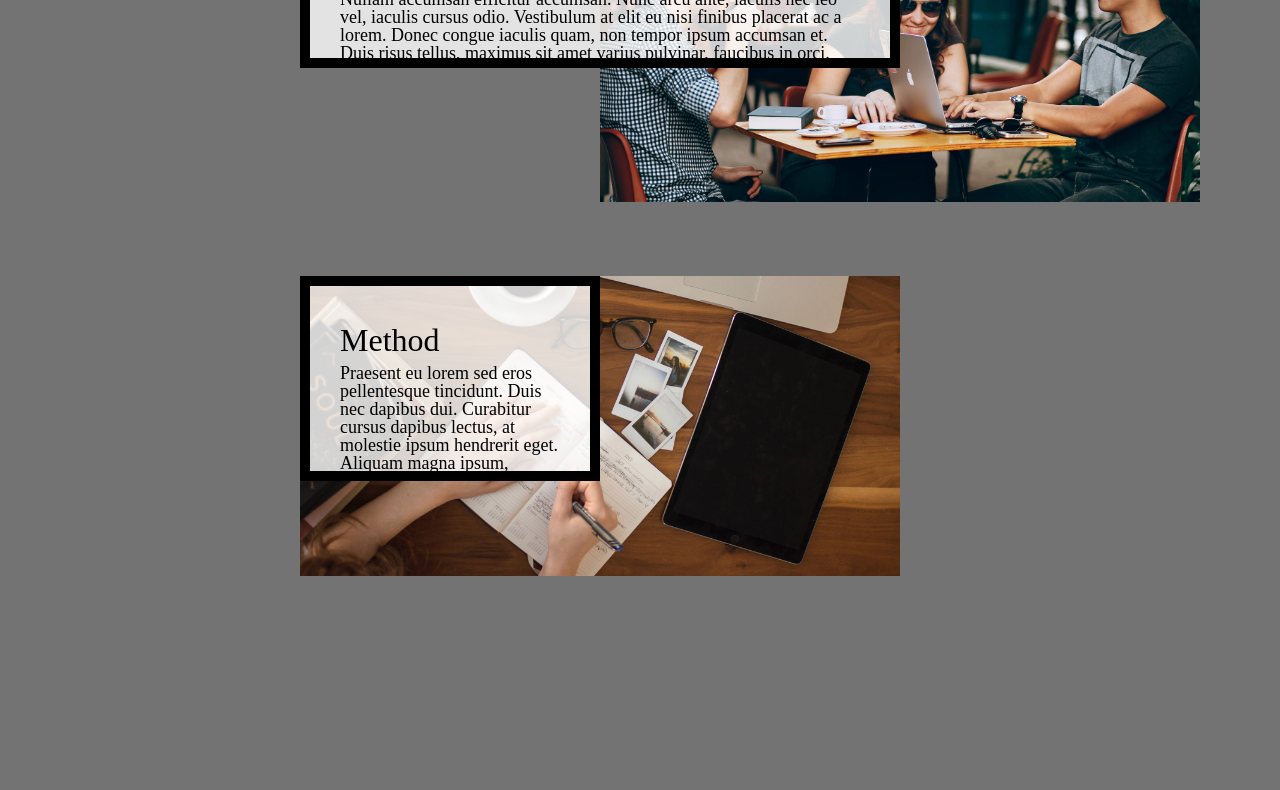
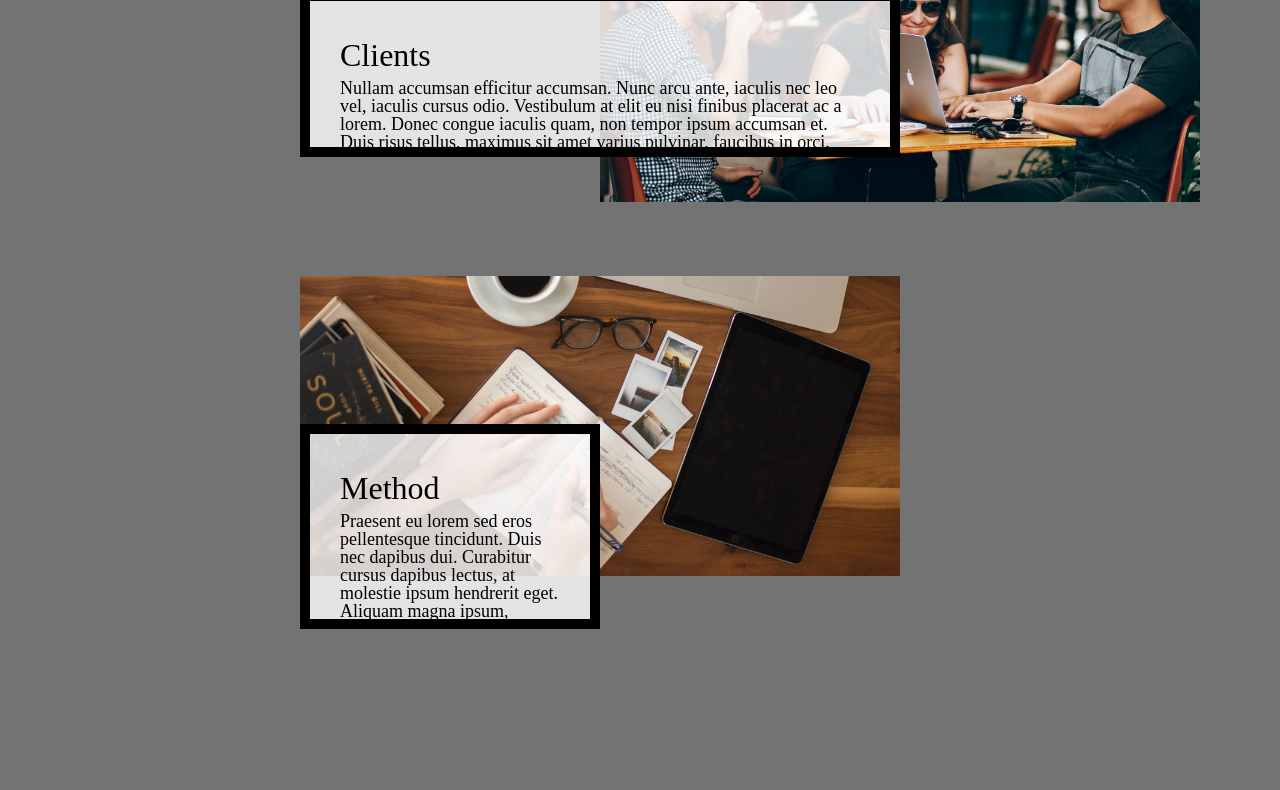
Before and after one commit to gwenevea/homework3-2022, a plain HTML site: page index.html in a window 1280 px wide. Shown: the part 674-1464 px from the top of the page. Drawn offline with Linux system fonts and the light colour scheme.

Commit message:
Add files via upload

```diff
--- a/css/style.css
+++ b/css/style.css
@@ -160,7 +160,8 @@ img {
 /*Is max height of viewport?*/
 .text {
   /*text-align: center;*/
-  justify-self: center;
+  /*justify-self: center;*/
+  align-self: center;
   max-height: 25%;
   overflow: scroll;
 }
```
